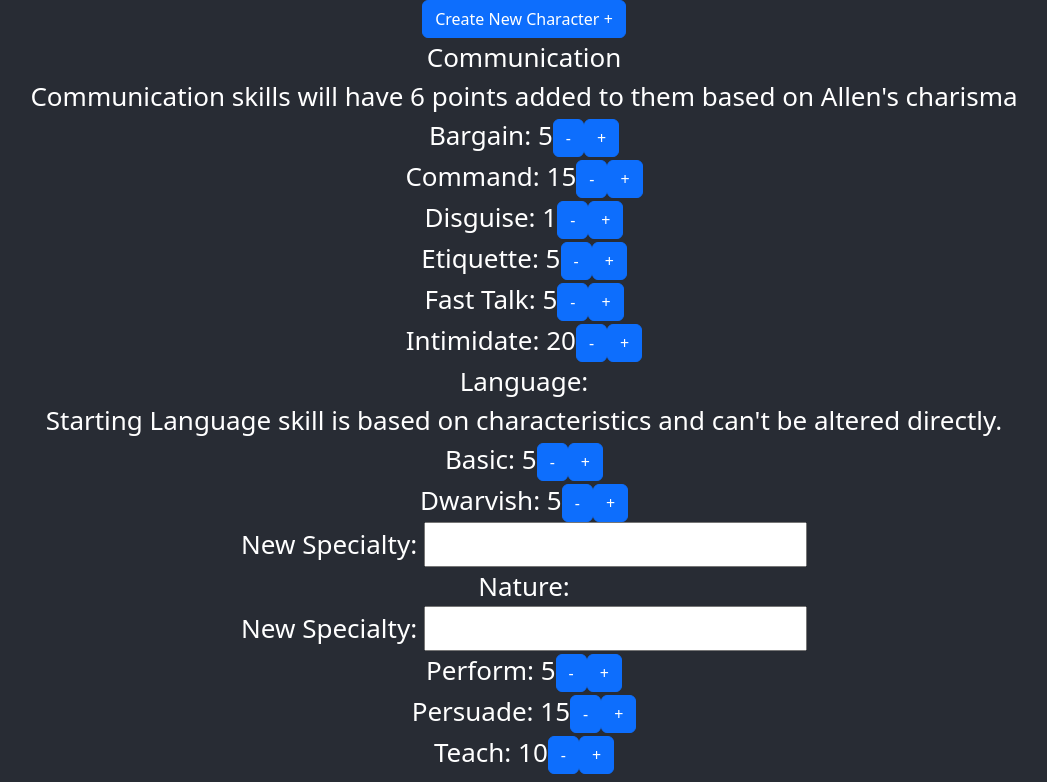
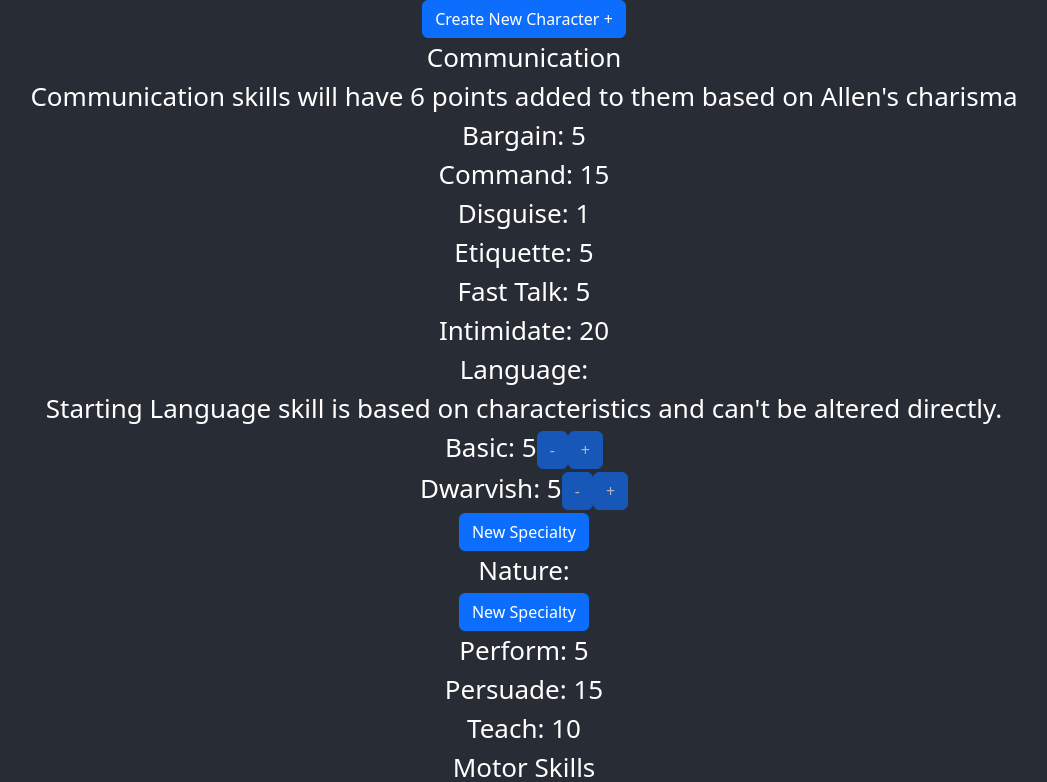
Before and after one commit to gwanunig14/crescent-sea-character-page, a React (Create React App) app: page / in a window 1280 px wide. Shown: the top 782 px of the page, without its empty margins (116-1163 px from the left). Built offline with nearby package versions, Linux system fonts and the light colour scheme.

Commit message:
Ignoring skippables. new specialty button and hook

```diff
--- a/src/CharacterCreation/CharacterCreator.jsx
+++ b/src/CharacterCreation/CharacterCreator.jsx
@@ -57,7 +57,7 @@ function CharacterCreator() {
       return (
         <SkillPage
           character={character}
-          maxSkillPoints={1132}
+          maxSkillPoints={962}
           submitSkillData={setCharacterData}
         />
       );
@@ -65,7 +65,7 @@ function CharacterCreator() {
       return (
         <SkillPage
           character={character}
-          maxSkillPoints={1232}
+          maxSkillPoints={1062}
           submitSkillData={setCharacterData}
         />
       );
--- a/src/CharacterCreation/CharacteristicPage.jsx
+++ b/src/CharacterCreation/CharacteristicPage.jsx
@@ -127,7 +127,11 @@ export default function CharacteristicPage({ race, submitCharacteristicData }) {
       {getCount() === 0 && (
         <Button
           onClick={() =>
-            submitCharacteristicData(characteristicData, "characteristics")
+            submitCharacteristicData(
+              characteristicData,
+              "characteristics",
+              "plus"
+            )
           }
         >
           Next
--- a/src/CharacterCreation/SkillPage.jsx
+++ b/src/CharacterCreation/SkillPage.jsx
@@ -95,6 +95,12 @@ export default function SkillPage({
     let statCount = 0;
     Object.values(skillData).forEach((v) => {
       Object.values(v).forEach((va) => {
+        if (
+          va !== "Language" ||
+          va !== "Literacy" ||
+          va !== "Dodge" ||
+          va !== "Gaming"
+        )
           if (typeof va === "number") {
             statCount += va;
           } else {
@@ -108,7 +114,13 @@ export default function SkillPage({
   };
 
   const disabled = (skill, current, func) => {
-    if (skill === ("Language" | "Literacy" | "Dodge" | "Gaming")) return true;
+    if (
+      skill === "Language" ||
+      skill === "Literacy" ||
+      skill === "Dodge" ||
+      skill === "Gaming"
+    )
+      return true;
     if (func === "plus") {
       if (getCount() === 0) {
         return true;
--- a/src/Views/CountUp.jsx
+++ b/src/Views/CountUp.jsx
@@ -31,12 +31,16 @@ export default function CountUp({
     <div>
       {fieldName + ": " + count}
       {characteristicWarning()}
+      {minusDisabled && (
         <Button disabled={minusDisabled} onClick={() => pressed("minus")}>
           -
         </Button>
+      )}
+      {plusDisabled && (
         <Button disabled={plusDisabled} onClick={() => pressed("plus")}>
           +
         </Button>
+      )}
     </div>
   );
 }
--- a/src/Views/SpecialtyInputAndCountUp.jsx
+++ b/src/Views/SpecialtyInputAndCountUp.jsx
@@ -1,4 +1,5 @@
-import React from "react";
+import React, { useState } from "react";
+import { Button } from "react-bootstrap";
 import CountUp from "./CountUp";
 
 export default function SpecialtyInputAndCountUp({
@@ -8,9 +9,14 @@ export default function SpecialtyInputAndCountUp({
   setSpecialty,
   disabled,
 }) {
+  const [opened, setOpened] = useState(false);
+  const [inputValue, setInputValue] = useState("");
+
   const enterPressed = (event) => {
     if (event.key === "Enter") {
       setSpecialty(primarySkill, event.target.value, 0);
+      setOpened(false);
+      setInputValue("");
     }
   };
 
@@ -78,8 +84,16 @@ export default function SpecialtyInputAndCountUp({
           disabled(stringHash.name, skillPoint, "minus")
         );
       })}
-      {"New Specialty: "}
-      <input type="text" onKeyDown={enterPressed} />
+      {opened ? (
+        <input
+          type="text"
+          value={inputValue}
+          onChange={(e) => setInputValue(e.target.value)}
+          onKeyDown={enterPressed}
+        />
+      ) : (
+        <Button onClick={() => setOpened(true)}>New Specialty</Button>
+      )}
     </div>
   );
 }
```
Lines whose indentation alone changed are shown as unchanged.
